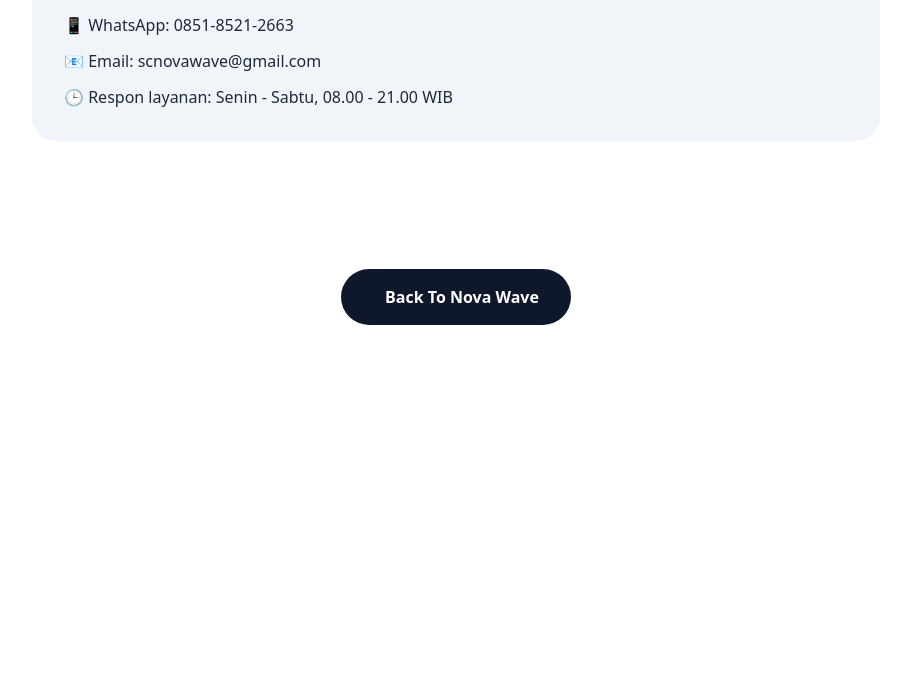
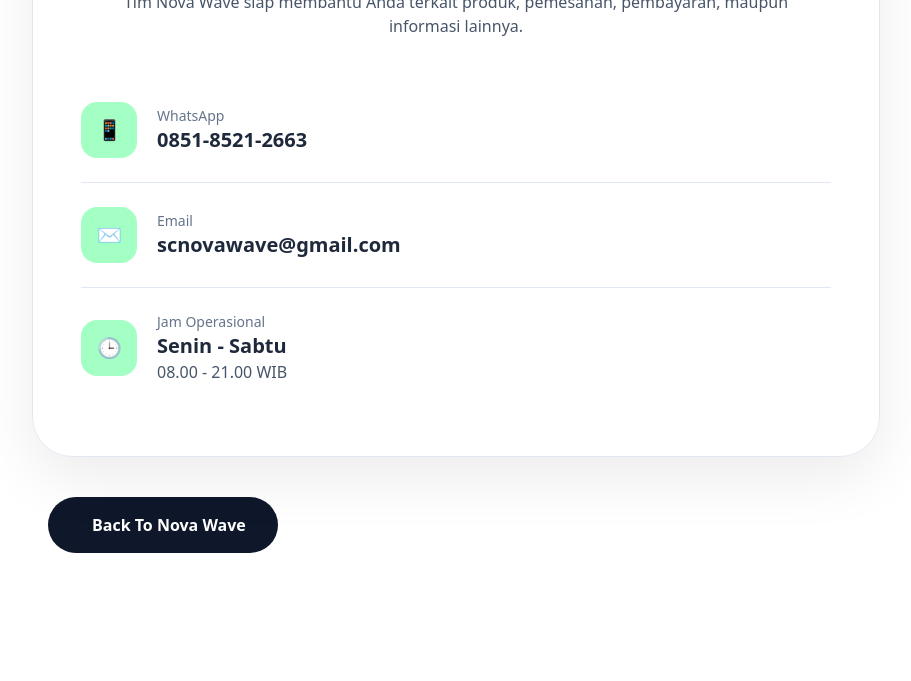
Before and after one commit to YeongamingYT1/novawave, a plain HTML site: page support.html in a window 1280 px wide. Shown: the part 555-1236 px from the top of the page, without its empty margins (184-1095 px from the left). Before the commit the page ends 928 px from the top, so only its background shows below. Drawn offline with nearby package versions, Linux system fonts and the light colour scheme.

Commit message:
Revamp support.html with new design and details
Updated the support page layout and contact information.

```diff
--- a/support.html
+++ b/support.html
@@ -6,6 +6,7 @@
 <meta name="viewport" content="width=device-width, initial-scale=1.0">
 <title>Support | Nova Wave</title>
 <link rel="icon" type="image/png" sizes="32x32" href="Nova_Wave_Logo.png">
+
 <script src="https://cdn.tailwindcss.com"></script>
 </head>
 
@@ -34,39 +35,102 @@
 </div>
 </section>
 
-<p class="mb-8">
-Butuh bantuan? Tim Nova Wave siap membantu Anda.
-</p>
+<div class="bg-white/80 backdrop-blur-xl rounded-[40px] border border-slate-200 shadow-[0_20px_60px_rgba(0,0,0,0.08)] p-8 md:p-12">
 
-<div class="bg-slate-100 rounded-3xl p-8">
+    <div class="text-center mb-10">
 
-<h2 class="text-2xl font-bold mb-4">
-Contact Information
-</h2>
+        <h2 class="text-3xl md:text-5xl font-black mb-4">
+            Butuh Bantuan?
+        </h2>
 
-<p class="mb-3">
-📱 WhatsApp: 0851-8521-2663
-</p>
+        <p class="text-slate-600 max-w-2xl mx-auto">
+            Tim Nova Wave siap membantu Anda terkait produk,
+            pemesanan, pembayaran, maupun informasi lainnya.
+        </p>
 
-<p class="mb-3">
-📧 Email: scnovawave@gmail.com
-</p>
+    </div>
 
-<p>
-🕒 Respon layanan: Senin - Sabtu, 08.00 - 21.00 WIB
-</p>
+    <div class="divide-y divide-slate-200">
+
+        <div class="py-6 flex items-center gap-5">
+
+            <div class="w-14 h-14 rounded-2xl bg-[#A4FFC4] flex items-center justify-center text-xl">
+                📱
+            </div>
+
+            <div>
+                <p class="text-slate-500 text-sm">
+                    WhatsApp
+                </p>
+
+                <p class="font-black text-xl">
+                    <a href="https://wa.me/62085185212663" target="_blank" rel="noopener noreferrer">
+                        0851-8521-2663
+                    </a>
+                </p>
+            </div>
+
+        </div>
+
+        <div class="py-6 flex items-center gap-5">
+
+            <div class="w-14 h-14 rounded-2xl bg-[#A4FFC4] flex items-center justify-center text-xl">
+                ✉️
+            </div>
+
+            <div>
+                <p class="text-slate-500 text-sm">
+                    Email
+                </p>
+
+                <p class="font-black text-xl break-all">
+                    <a href="mailto:scnovawave@gmail.com" target="_blank" rel="noopener noreferrer">
+                        scnovawave@gmail.com
+                    </a>
+                </p>
+            </div>
+
+        </div>
+
+        <div class="py-6 flex items-center gap-5">
+
+            <div class="w-14 h-14 rounded-2xl bg-[#A4FFC4] flex items-center justify-center text-xl">
+                🕒
+            </div>
+
+            <div>
+                <p class="text-slate-500 text-sm">
+                    Jam Operasional
+                </p>
+
+                <p class="font-black text-xl">
+                    Senin - Sabtu
+                </p>
+
+                <p class="text-slate-600">
+                    08.00 - 21.00 WIB
+                </p>
+            </div>
+
+        </div>
+
+    </div>
 
 </div>
+<div class="px-4 pb-12 mt-10">
 
-</div>
-<div class="text-center py-12">
-<a href="index.html"
-   class="inline-flex items-center gap-3 px-8 py-4 rounded-full bg-slate-900 text-white font-bold hover:scale-105 duration-300">
+    <div class="max-w-4xl mx-auto">
 
-    <i class="fa-solid fa-arrow-left"></i>
-    Back To Nova Wave
+        <a href="index.html"
+           class="w-full md:w-auto inline-flex justify-center items-center gap-3 px-8 py-4 rounded-full bg-slate-900 text-white font-bold hover:scale-105 duration-300">
 
-</a>
+            <i class="fa-solid fa-arrow-left"></i>
+            Back To Nova Wave
+
+        </a>
+
+    </div>
+
 </div>
 </body>
 </html>
```
